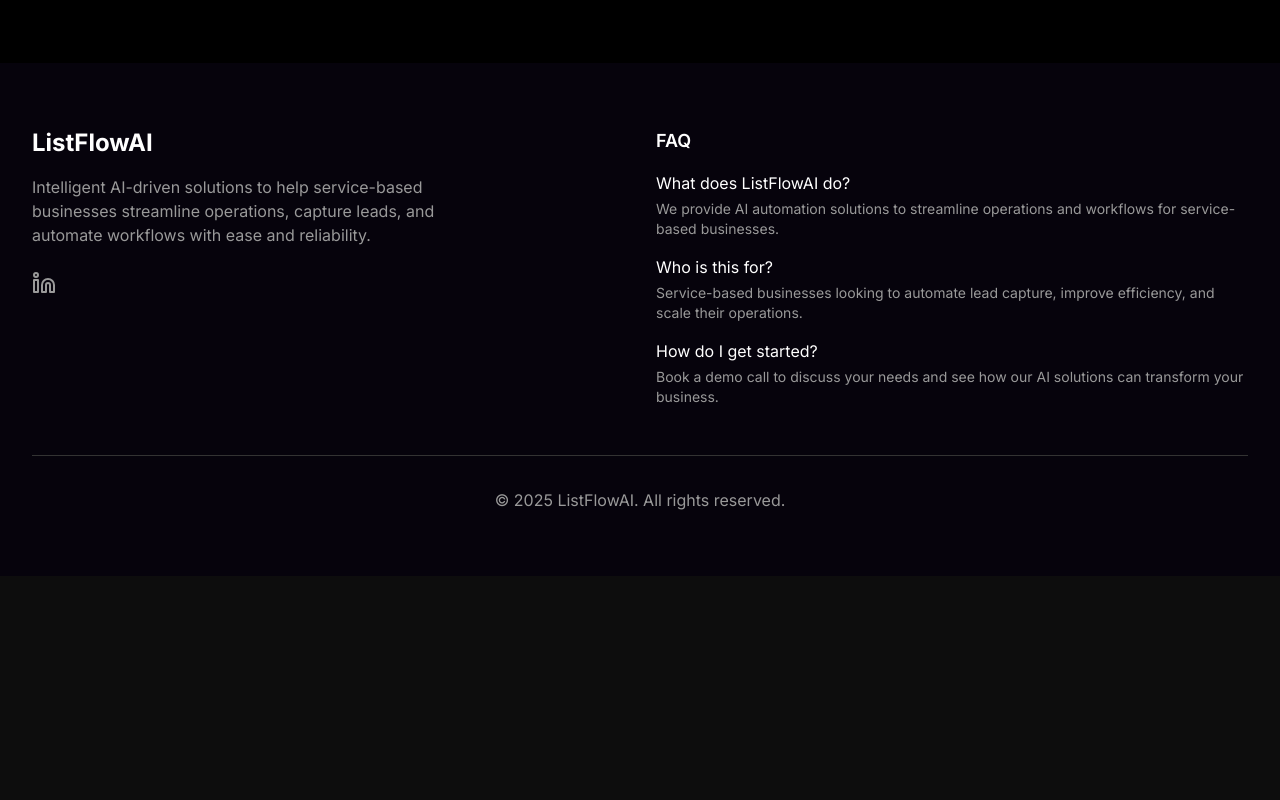
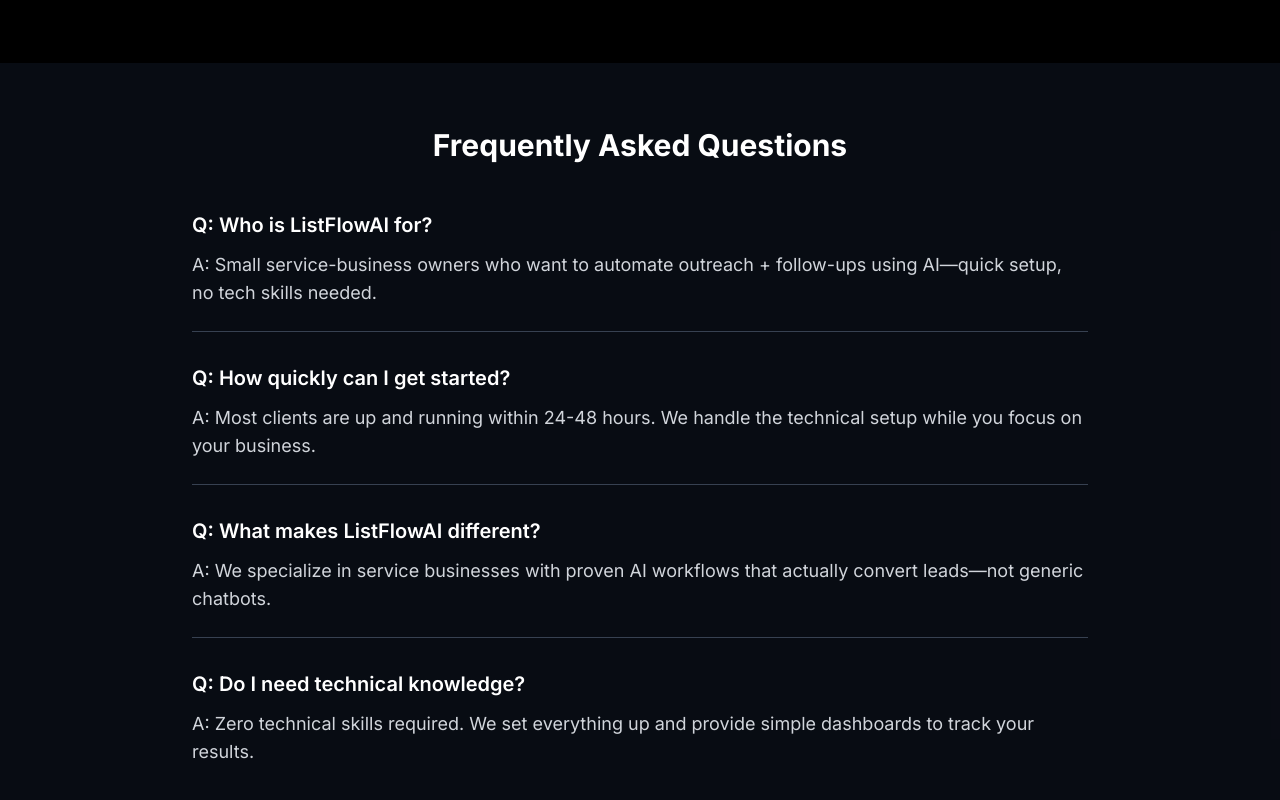
Before and after one commit to Oussamcsc/ListFlowAi-Website, a React (Vite) app: page / in a window 1280 px wide. Shown: the part 6120-6920 px from the top of the page. Before the commit the page ends 6696 px from the top, so only its background shows below. Built offline with nearby package versions, Linux system fonts and the light colour scheme.

Commit message:
FAQ update

```diff
--- a/src/components/home.tsx
+++ b/src/components/home.tsx
@@ -64,6 +64,58 @@ const Home = () => {
         variants={fadeIn}
       >
         <ContactSection />
+      </motion.div>
+
+      <motion.div
+        initial="hidden"
+        whileInView="visible"
+        viewport={{ once: true, amount: 0.2 }}
+        variants={fadeIn}
+        className="py-16 px-4 sm:px-6 lg:px-8 bg-gray-900/50"
+      >
+        <div className="max-w-4xl mx-auto">
+          <h2 className="text-3xl font-bold text-center mb-12">
+            Frequently Asked Questions
+          </h2>
+          <div className="space-y-8">
+            <div className="border-b border-gray-700 pb-6">
+              <h3 className="text-xl font-semibold text-white mb-3">
+                Q: Who is ListFlowAI for?
+              </h3>
+              <p className="text-gray-300 text-lg">
+                A: Small service-business owners who want to automate outreach +
+                follow-ups using AI—quick setup, no tech skills needed.
+              </p>
+            </div>
+            <div className="border-b border-gray-700 pb-6">
+              <h3 className="text-xl font-semibold text-white mb-3">
+                Q: How quickly can I get started?
+              </h3>
+              <p className="text-gray-300 text-lg">
+                A: Most clients are up and running within 24-48 hours. We handle
+                the technical setup while you focus on your business.
+              </p>
+            </div>
+            <div className="border-b border-gray-700 pb-6">
+              <h3 className="text-xl font-semibold text-white mb-3">
+                Q: What makes ListFlowAI different?
+              </h3>
+              <p className="text-gray-300 text-lg">
+                A: We specialize in service businesses with proven AI workflows
+                that actually convert leads—not generic chatbots.
+              </p>
+            </div>
+            <div className="pb-6">
+              <h3 className="text-xl font-semibold text-white mb-3">
+                Q: Do I need technical knowledge?
+              </h3>
+              <p className="text-gray-300 text-lg">
+                A: Zero technical skills required. We set everything up and
+                provide simple dashboards to track your results.
+              </p>
+            </div>
+          </div>
+        </div>
       </motion.div>
 
       <motion.footer
```
